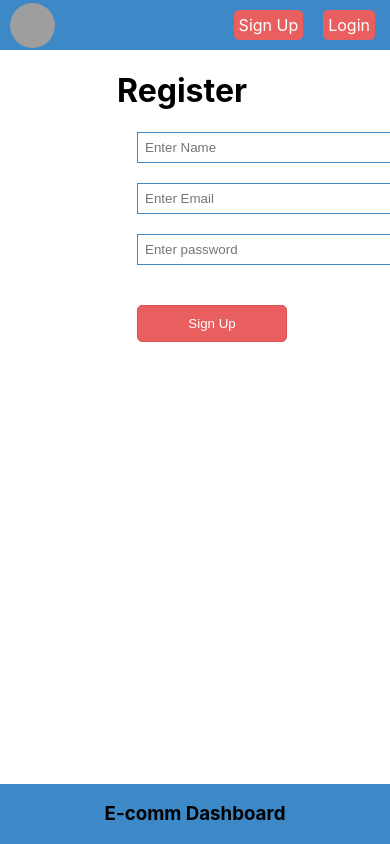
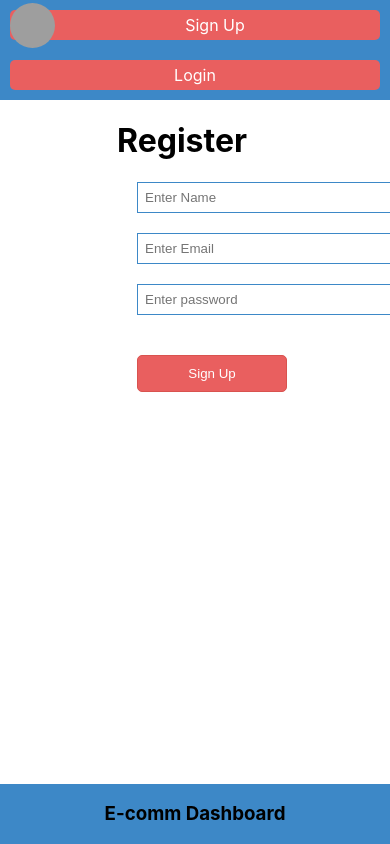
Before and after one commit to parthiv8848/projectcollege, a React (Create React App) app in the folder front-end/: page /signup in a window 390 px wide. Shown: the top 844 px of the page. Built offline with nearby package versions, Linux system fonts and the light colour scheme; grey boxes are pictures that could not be loaded.

Commit message:
Update App.css

```diff
--- a/front-end/src/App.css
+++ b/front-end/src/App.css
@@ -19,8 +19,24 @@
   transition: background-color 0.3s;
 }
 
-.nav-ul li a:hover {
-  background-color: #d9534f; /* Darker red on hover */
+@media (max-width: 768px) {
+  .nav-ul {
+    text-align: center; /* Center align the navigation links */
+    padding: 0;
+  }
+
+  .nav-ul li {
+    display: block; /* Stack navigation links on top of each other */
+    margin: 0;
+    padding: 10px;
+  }
+
+  .nav-ul li a {
+    display: block; /* Make the navigation links take up the full width of the container */
+    text-align: center; /* Center align the text */
+  }
+
+  /* Add more styles as needed for mobile devices */
 }
 
 /* Footer */
```
